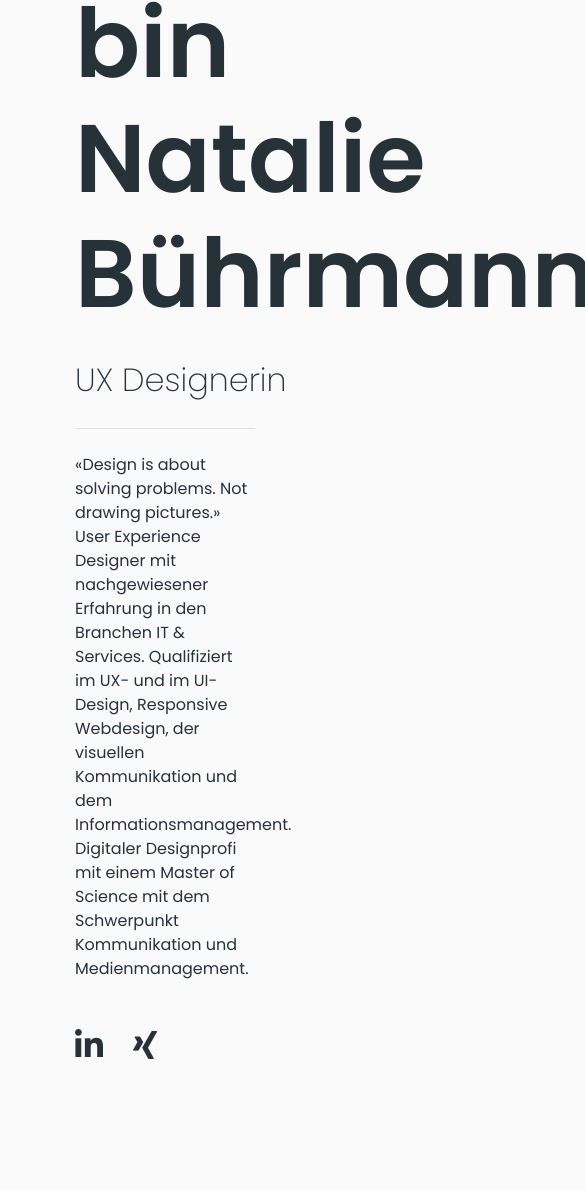
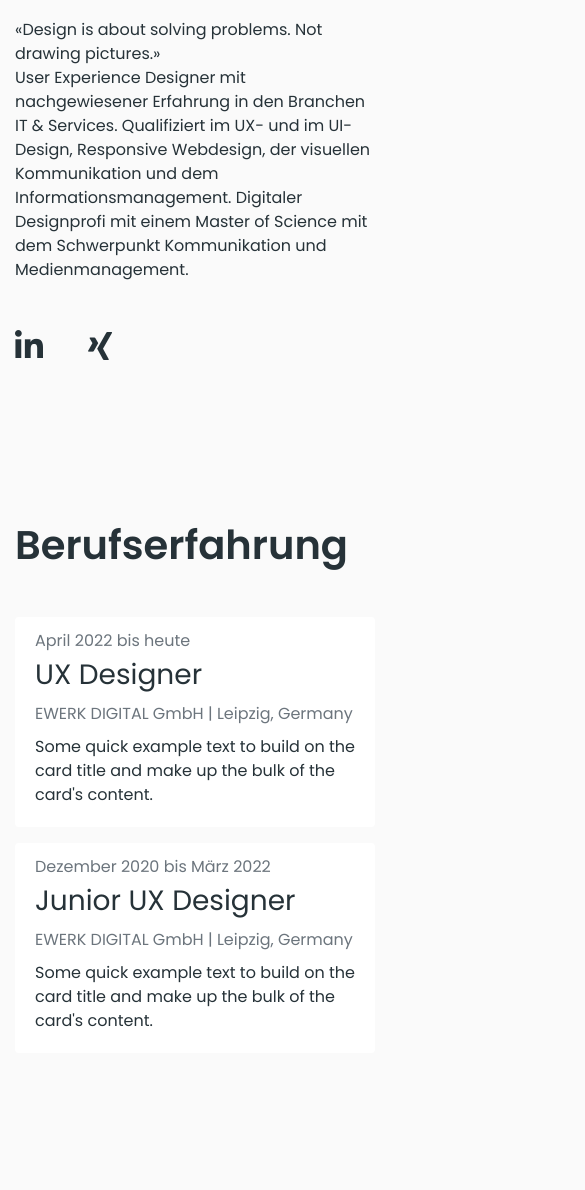
Before and after one commit to missnatili/myportfolio, a plain HTML site: page index.html in a window 390 px wide. Shown: the part 371-1561 px from the top of the page, 585 px wide, since content can reach past the window. Before the commit the page ends 1432 px from the top, so only its background shows below. Drawn offline with nearby package versions, Linux system fonts and the light colour scheme.

Commit message:
add section "Berufserfahrung"

```diff
--- a/index.html
+++ b/index.html
@@ -14,7 +14,7 @@
     </head>
     <body>
         <!-- Main navigation -->
-        <header class="sect" id="header">
+        <header id="header">
             <nav class="navbar navbar-expand-lg">
                 <a class="navbar-brand" href="#"></a>
                 <button class="navbar-toggler navbar-light" type="button" data-toggle="collapse"
@@ -42,14 +42,48 @@
             <div class="container my-auto">
                 <p class="dark-grey" id="title">Hallo, ich bin <br>Natalie Bührmann.</p>
                 <p class="dark-grey my-4" id="subtitle">UX Designerin</p>
-                <hr>
                 <p class="my-4" id="intro">«Design is about solving problems. Not drawing pictures.»<br>User Experience Designer mit nachgewiesener Erfahrung in den Branchen IT & Services. Qualifiziert im UX- und im UI-Design, Responsive Webdesign, der visuellen Kommunikation und dem Informationsmanagement. Digitaler Designprofi mit einem Master of Science mit dem Schwerpunkt Kommunikation und Medienmanagement.</p>
-                <div class="row justify-content-left mt-5">
+                <div class="row mt-5">
                     <a href="https://www.linkedin.com/in/natalie-buehrmann/" class="fab fa-linkedin-in fa-2x dark-grey" target="_blank"></a>
                     <a href="https://www.xing.com/profile/Natalie_Buehrmann/cv" class="fab fa-xing fa-2x dark-grey" target="_blank"></a>
                 </div>
             </div>
         </section>
+        <section class="view d-flex">
+            <div class="container mt-5">
+                <h1 class="mb-5">Berufserfahrung</h1>
+                <div class="card mb-3">
+                    <div class="card-body">
+                        <h6 class="card-subtitle mb-2 text-muted">April 2022 bis heute</h6>
+                        <h3 class="card-title">UX Designer</h3>
+                        <h6 class="card-title text-muted">EWERK DIGITAL GmbH | Leipzig, Germany</h6>
+                        <p class="card-text">Some quick example text to build on the card title and make up the bulk of the card's content.</p>
+                    </div>
+                </div>
+                <div class="card mb-3">
+                    <div class="card-body">
+                        <h6 class="card-subtitle mb-2 text-muted">Dezember 2020 bis März 2022</h6>
+                        <h3 class="card-title">Junior UX Designer</h3>
+                        <h6 class="card-title text-muted">EWERK DIGITAL GmbH | Leipzig, Germany</h6>
+                        <p class="card-text">Some quick example text to build on the card title and make up the bulk of the card's content.</p>
+                    </div>
+                </div>
+            </div>
+        </section>
+
+
+
+
+        <!-- <section class="view d-flex">
+            <div class="container mt-5">
+                <h1>Berufserfahrung</h1>
+                <div class="container mt-5">
+                    <p class="light-grey">Dezember 2020 bis heute</p>
+                    <h2>UX Designer</h2>
+                    <p class="mt-3">EWERK DIGITAL GmbH | Leipzig, Germany</p>
+                </div>
+            </div>
+        </section> -->
 
 
 
--- a/main.css
+++ b/main.css
@@ -1,9 +1,5 @@
 @import url('https://fonts.googleapis.com/css?family=Poppins:200,300,400,600&display=swap&subset=latin-ext');
 @import url('https://fonts.googleapis.com/css?family=Open+Sans&display=swap&subset=latin-ext');
-
-* {
-    margin: 0 !important;
-}
 
 html {
     scroll-behavior: smooth;
@@ -11,8 +7,6 @@ html {
 
 body {
     background-color: #FAFAFA;
-    margin-left: 60px !important;
-    margin-right: 60px !important;
     font-family: 'Poppins', sans-serif;
     font-weight: 400;
     font-size: 16px;
@@ -39,7 +33,7 @@ body {
 }
 
 .navbar-nav>li {
-    padding-left: 40px;
+    padding-right: 40px;
 }
 
 .nav a {
@@ -54,17 +48,18 @@ body {
 
 /* Intro */
 #intro {
-    width: 75%;
+    max-width: 800px;
 }
 
-hr {
-    width: 75%;
+.card {
+    border: none;
 }
 
 /* Icons */
 .fab {
     color: #263238;
     padding-right: 30px;
+    padding-left: 15px;
 }
 
 .fab:hover {
@@ -143,31 +138,28 @@ b {
     font-weight: 600;
 }
 
+h1 {
+    font-weight: 600;
+}
+
 /* Kleinere Überschriften auf schmalen mobilen Geräten */
 @media (max-width: 576px) {
-    h1 {
+    #title {
         font-size: xx-large !important;
     }
-    h2 {
-        font-size: larger !important;
-    }
-    h3 {
-        font-size: x-large !important;
-    }
-    h5 {
-        font-size: medium !important;
-    }
-    .special {
-        font-size: larger !important;
-    }
-    .card-title {
-        font-size: x-large !important;
+
+    #subtitle {
+        font-size: large !important;
     }
 }
 
 @media (max-width: 430px) {
-    h1 {
-        font-size: x-large !important;
+    #title {
+        font-size: xx-large !important;
+    }
+
+    #subtitle {
+        font-size: large !important;
     }
 }
 /* --- END Typography ---*/
```
